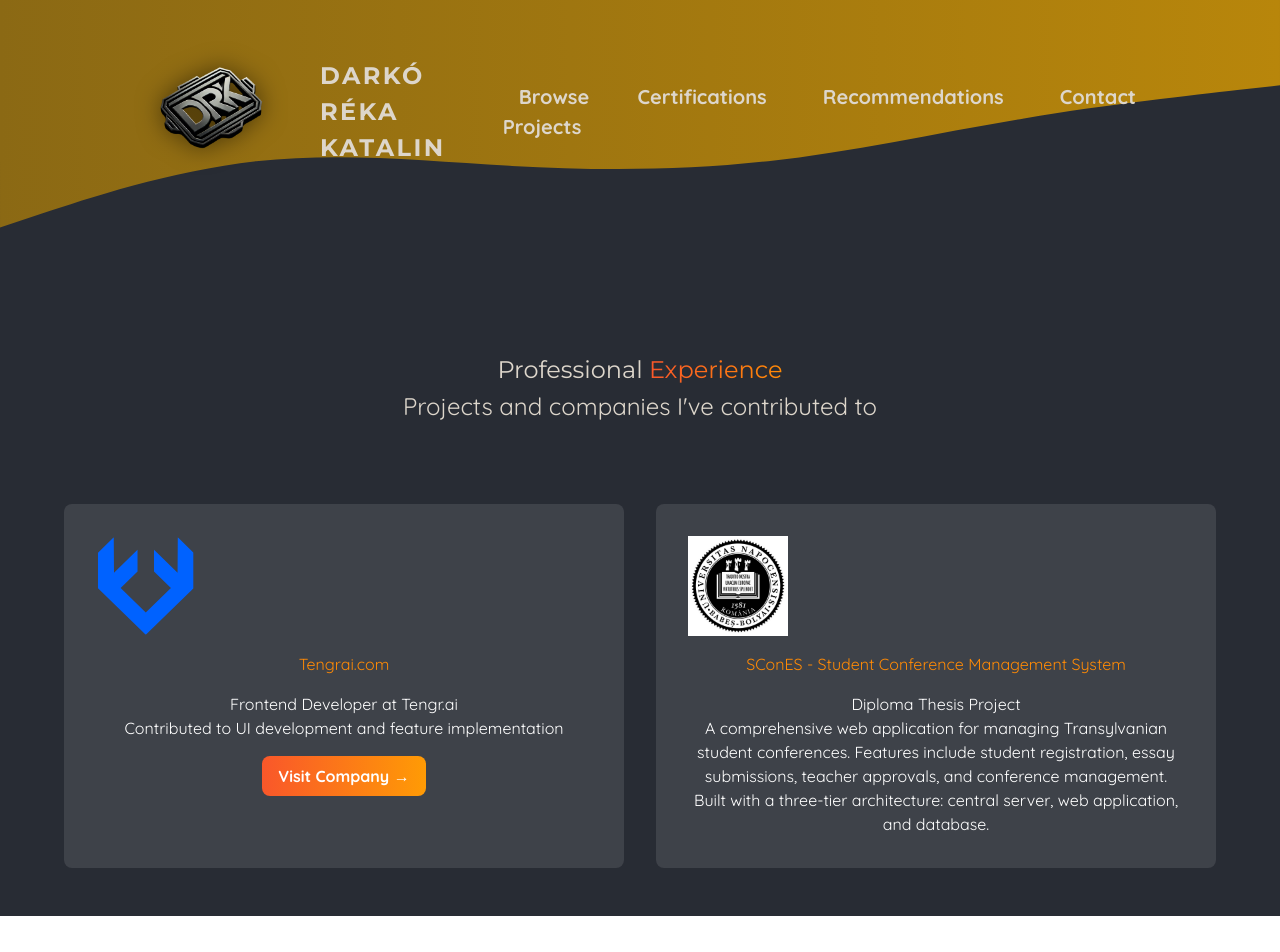
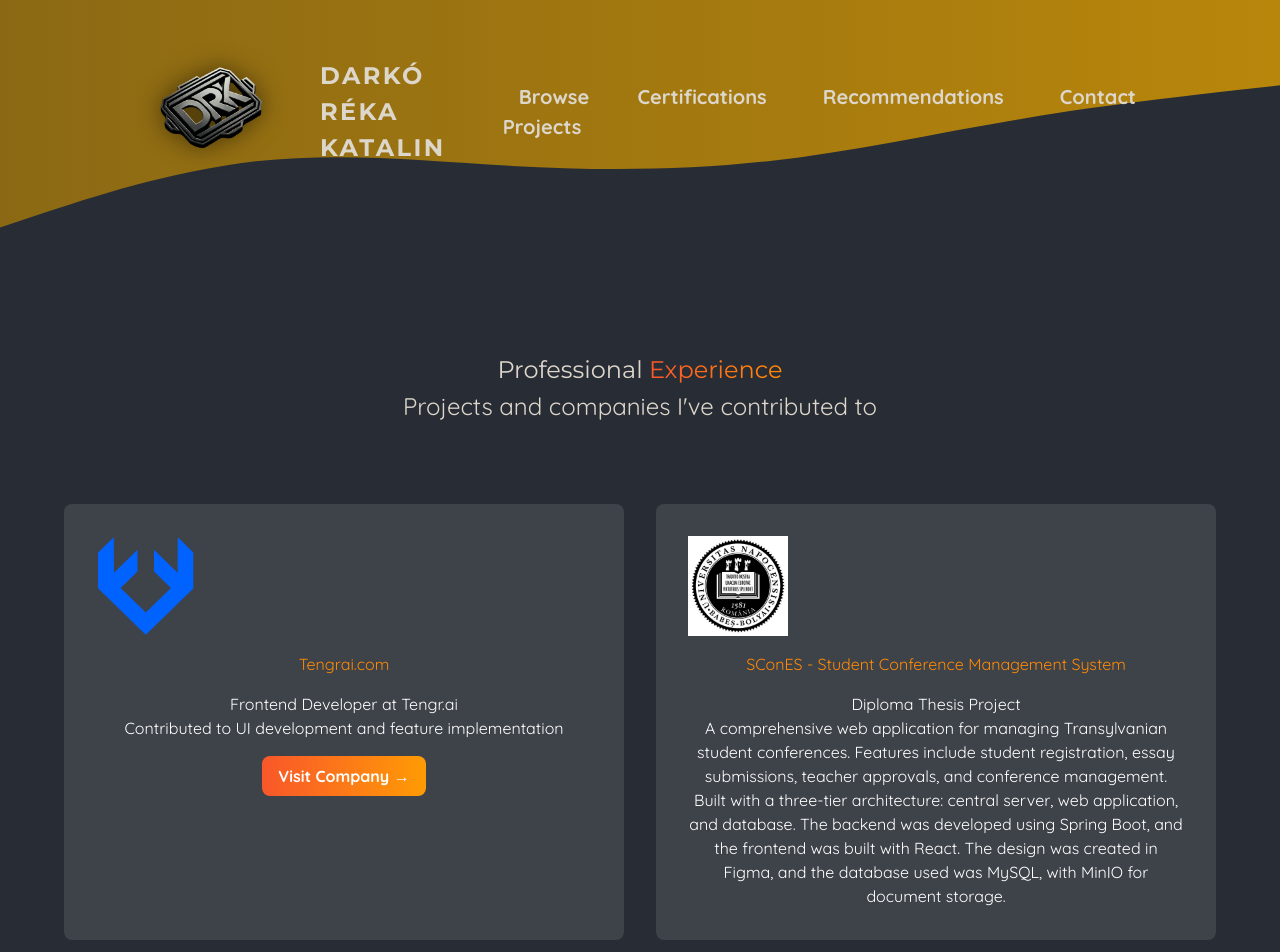
Before and after one commit to darkoreka/CV, a Next.js app: page /projects in a window 1280 px wide. Shown: the top 952 px of the page. Before the commit the page ends 916 px from the top, so only its background shows below. Built offline with nearby package versions, Linux system fonts and the light colour scheme.

Commit message:
extended description at projects license

```diff
--- a/app/projects/page.js
+++ b/app/projects/page.js
@@ -38,7 +38,9 @@ export default function ProjectsPage() {
               conferences. Features include student registration, essay
               submissions, teacher approvals, and conference management. Built
               with a three-tier architecture: central server, web application,
-              and database.
+              and database. The backend was developed using Spring Boot, and the
+              frontend was built with React. The design was created in Figma,
+              and the database used was MySQL, with MinIO for document storage.
             </p>
           </li>
         </ul>
```
